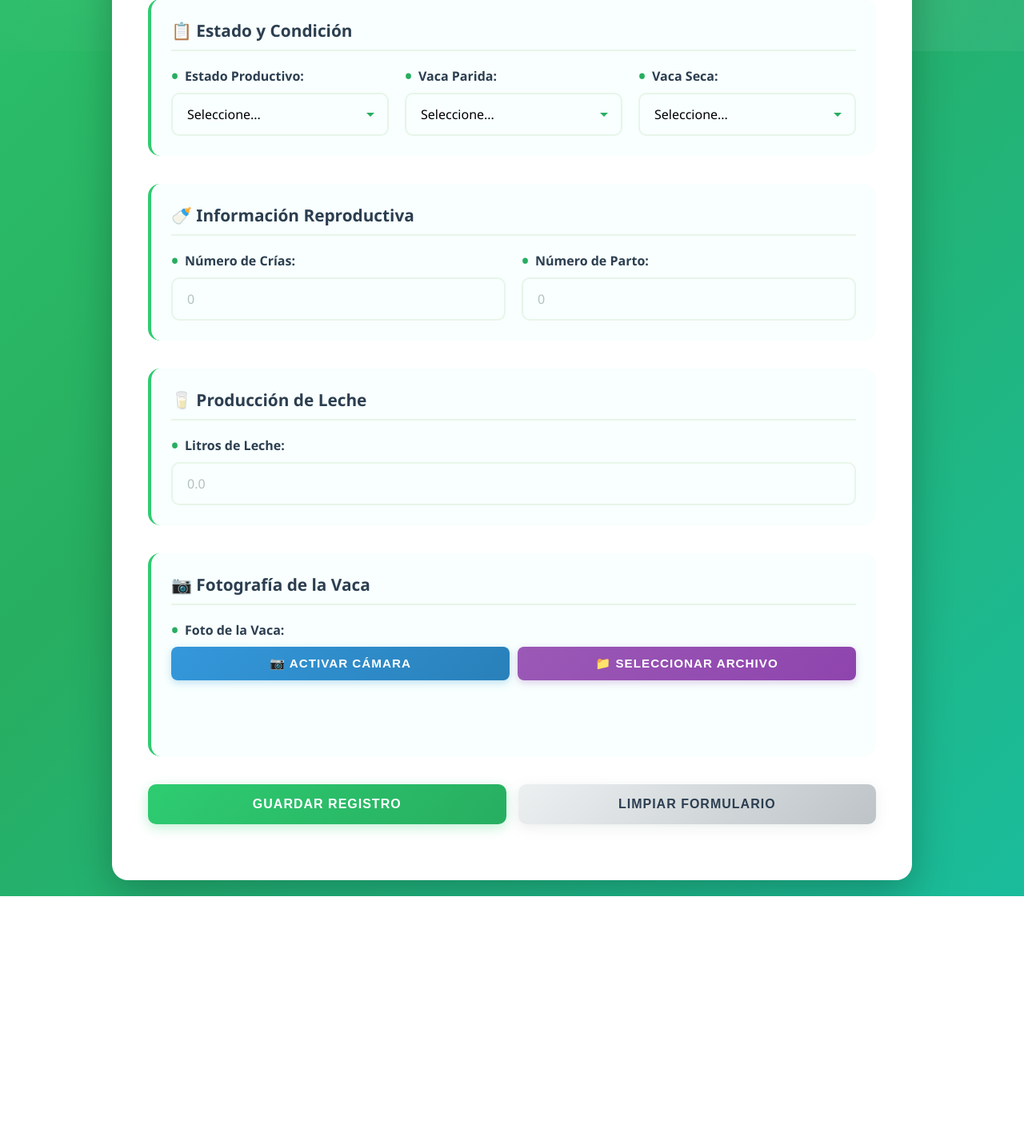
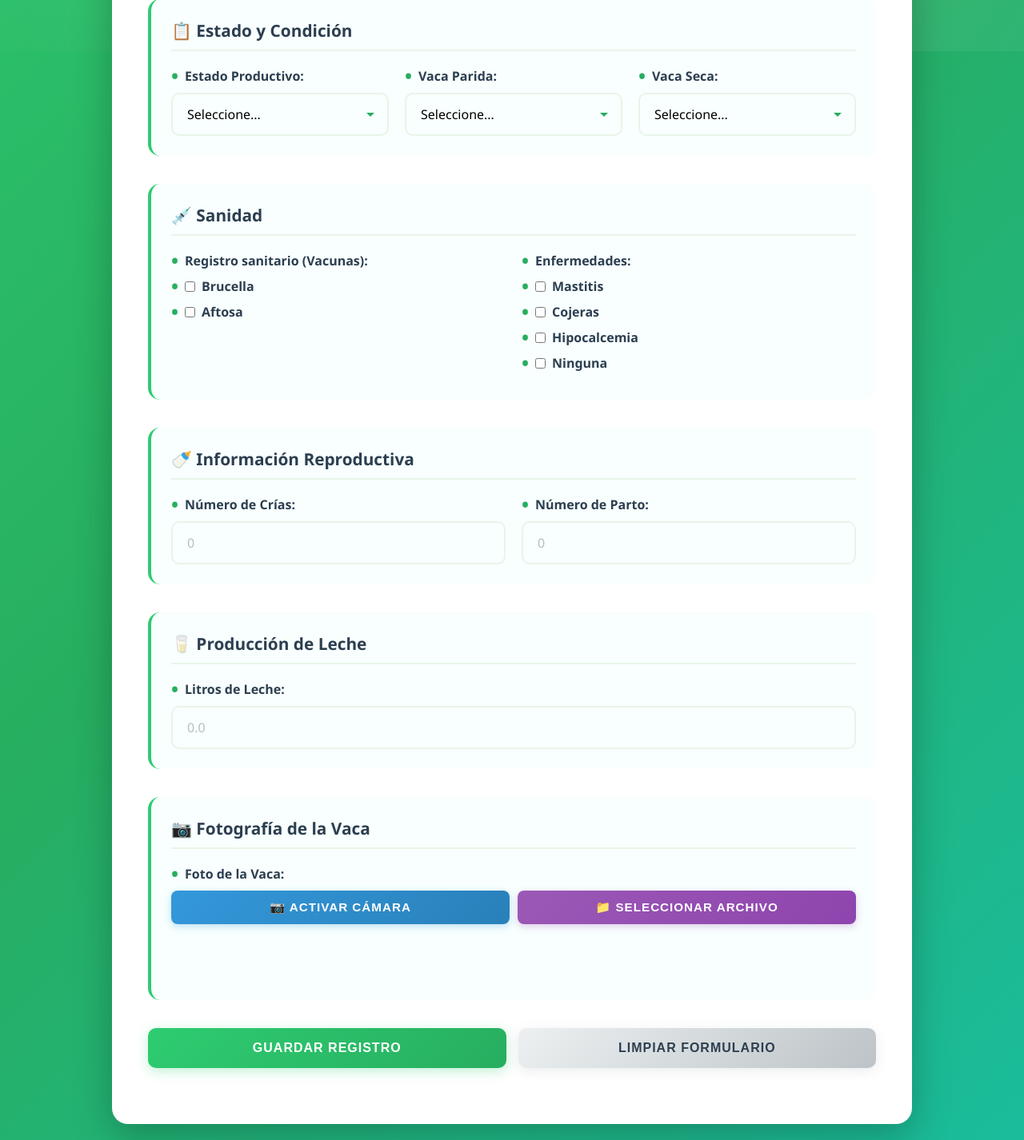
Before and after one commit to juliancastillo21/Veterinaria, a Flask app: page /formulario in a window 1280 px wide. Shown: the part 736-2162 px from the top of the page at 80% size. Before the commit the page ends 1857 px from the top, so only its background shows below. Run offline with Flask 3, Linux system fonts and the light colour scheme.

Commit message:
se actualizo el formulario y ahora tiene el campo de sanidad tambien piede el registro sanitario y enfermedades

```diff
--- a/app.py
+++ b/app.py
@@ -75,7 +75,9 @@ def guardar_en_excel(datos):
         datos['vaca_parida'],
         datos['vaca_seca'],
         datos['numero_crias'],
-        datos['numero_parto']
+        datos['numero_parto'],
+        datos.get('vacunas', ''),
+        datos.get('enfermedades', '')
     ])
 
     wb.save(EXCEL_FILE)
@@ -102,6 +104,9 @@ def registros():
         registros_data = []
         for row in ws.iter_rows(min_row=2, values_only=True):
             if row[0]:  # Si hay fecha y hora (primera columna no está vacía)
+                row_len = len(row)
+                vacunas = row[12] if row_len > 12 else ''
+                enfermedades = row[13] if row_len > 13 else ''
                 registros_data.append({
                     'fecha_hora': row[0],
                     'nombre_ordenador': row[1],
@@ -114,7 +119,9 @@ def registros():
                     'vaca_parida': row[8],
                     'vaca_seca': row[9],
                     'numero_crias': row[10],
-                    'numero_parto': row[11]
+                    'numero_parto': row[11],
+                    'vacunas': row[12],
+                    'enfermedades': row[13]
                 })
 
         wb.close()
@@ -234,6 +241,13 @@ def guardar():
         numero_crias = request.form.get('numero_crias')
         numero_parto = request.form.get('numero_parto')
         litros = request.form.get('litros')
+        vacunas_list = request.form.getlist('vacunas')
+        enfermedades_list = request.form.getlist('enfermedades')
+        # Normalizar enfermedades: 'Ninguna' es excluyente
+        if 'Ninguna' in enfermedades_list:
+            enfermedades_list = ['Ninguna']
+        vacunas_str = ', '.join(vacunas_list) if vacunas_list else ''
+        enfermedades_str = ', '.join(enfermedades_list) if enfermedades_list else 'Ninguna'
 
         # Verificar que todos los campos estén presentes
         if not all([nombre_ordenador, id_vaca, nombre_vaca, edad, estado_productivo,
@@ -268,7 +282,9 @@ def guardar():
                 'numero_crias': int(numero_crias),
                 'numero_parto': int(numero_parto),
                 'litros': float(litros),
-                'imagen_base64': imagen_base64
+                'imagen_base64': imagen_base64,
+                'vacunas': vacunas_str,
+                'enfermedades': enfermedades_str
             }
 
             # Guardar en Excel
--- a/templates/formulario.html
+++ b/templates/formulario.html
@@ -83,7 +83,30 @@
                     </div>
                 </div>
 
-                <!-- Sección 4: Información Reproductiva -->
+                <!-- Sección 4: Sanidad y Enfermedades -->
+                <div class="form-section">
+                    <h3 class="section-title">💉 Sanidad</h3>
+                    <div class="form-row">
+                        <div class="form-group">
+                            <label>Registro sanitario (Vacunas):</label>
+                            <div class="checkbox-group">
+                                <label><input type="checkbox" name="vacunas" value="Brucella"> Brucella</label>
+                                <label><input type="checkbox" name="vacunas" value="Aftosa"> Aftosa</label>
+                            </div>
+                        </div>
+                        <div class="form-group">
+                            <label>Enfermedades:</label>
+                            <div class="checkbox-group">
+                                <label><input type="checkbox" name="enfermedades" value="Mastitis"> Mastitis</label>
+                                <label><input type="checkbox" name="enfermedades" value="Cojeras"> Cojeras</label>
+                                <label><input type="checkbox" name="enfermedades" value="Hipocalcemia"> Hipocalcemia</label>
+                                <label><input type="checkbox" name="enfermedades" value="Ninguna" id="enf-ninguna"> Ninguna</label>
+                            </div>
+                        </div>
+                    </div>
+                </div>
+
+                <!-- Sección 5: Información Reproductiva -->
                 <div class="form-section">
                     <h3 class="section-title">🍼 Información Reproductiva</h3>
                     <div class="form-row">
@@ -98,7 +121,7 @@
                     </div>
                 </div>
 
-                <!-- Sección 5: Producción de Leche -->
+                <!-- Sección 6: Producción de Leche -->
                 <div class="form-section">
                     <h3 class="section-title">🥛 Producción de Leche</h3>
                     <div class="form-row">
@@ -109,7 +132,7 @@
                     </div>
                 </div>
 
-                <!-- Sección 6: Fotografía -->
+                <!-- Sección 7: Fotografía -->
                 <div class="form-section">
                     <h3 class="section-title">📷 Fotografía de la Vaca</h3>
                     <div class="form-group">
@@ -278,6 +301,21 @@
             fotoCapturada = null;
         });
 
+        // Lógica para 'Ninguna' en Enfermedades (excluyente)
+        const enfNinguna = document.getElementById('enf-ninguna');
+        const enfChecks = Array.from(document.querySelectorAll('input[name="enfermedades"]'));
+        enfChecks.forEach(chk => {
+            chk.addEventListener('change', () => {
+                if (chk === enfNinguna && enfNinguna.checked) {
+                    // Desmarcar todas las demás
+                    enfChecks.forEach(o => { if (o !== enfNinguna) o.checked = false; });
+                } else if (chk !== enfNinguna && chk.checked) {
+                    // Desmarcar 'Ninguna'
+                    enfNinguna.checked = false;
+                }
+            });
+        });
+
         // Mostrar mensajes de éxito o error
         const urlParams = new URLSearchParams(window.location.search);
         const mensaje = document.getElementById('mensaje');
--- a/templates/registros.html
+++ b/templates/registros.html
@@ -39,6 +39,8 @@
                                 <th>Nombre Vaca</th>
                                 <th>Edad</th>
                                 <th>Estado</th>
+                                <th>Vacunas</th>
+                                <th>Enfermedades</th>
                                 <th>Parida</th>
                                 <th>Seca</th>
                                 <th>Crías</th>
@@ -56,6 +58,8 @@
                                 <td>{{ registro.nombre_vaca }}</td>
                                 <td>{{ registro.edad }} años</td>
                                 <td><span class="estado-badge estado-{{ registro.estado_productivo|lower|replace(' ', '-') }}">{{ registro.estado_productivo }}</span></td>
+                                <td>{{ registro.vacunas or '—' }}</td>
+                                <td>{{ registro.enfermedades or '—' }}</td>
                                 <td>{{ registro.vaca_parida }}</td>
                                 <td>{{ registro.vaca_seca }}</td>
                                 <td>{{ registro.numero_crias }}</td>
```
Also changed, not shown: 1 other file.
